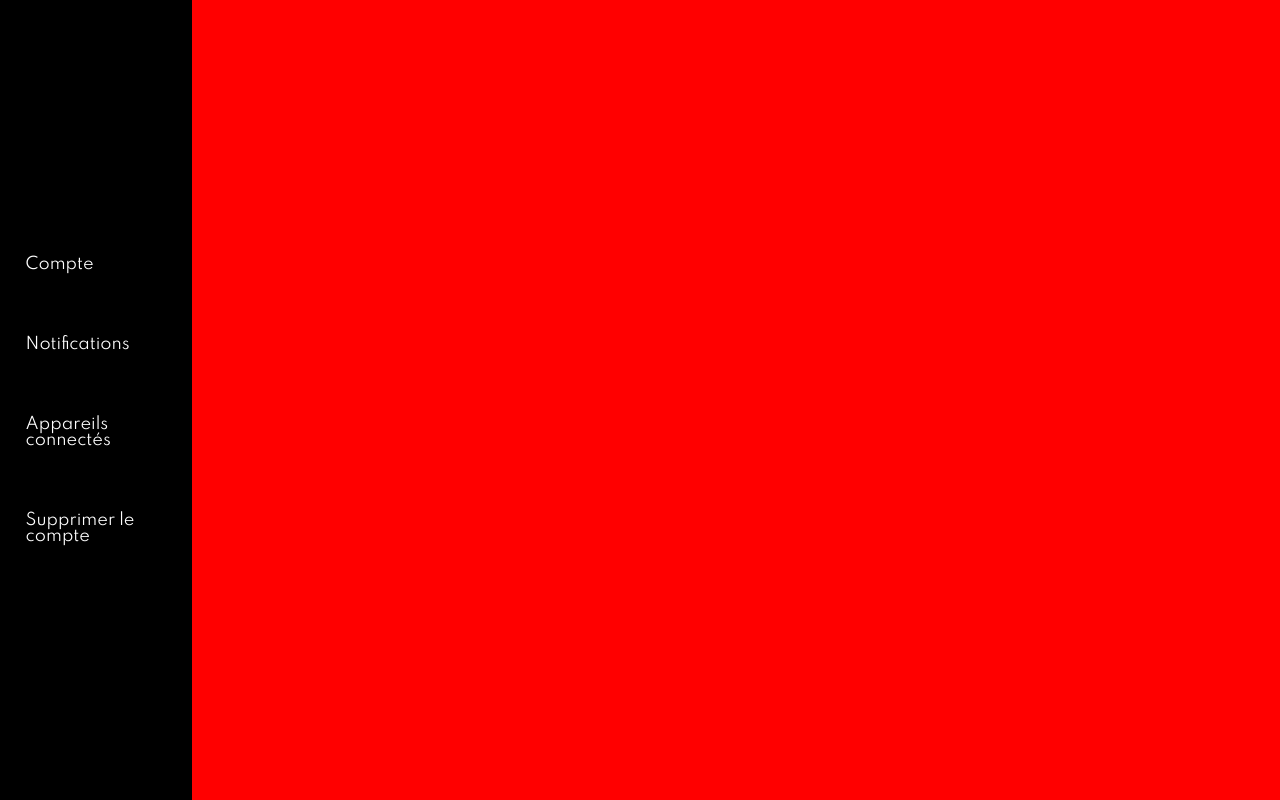
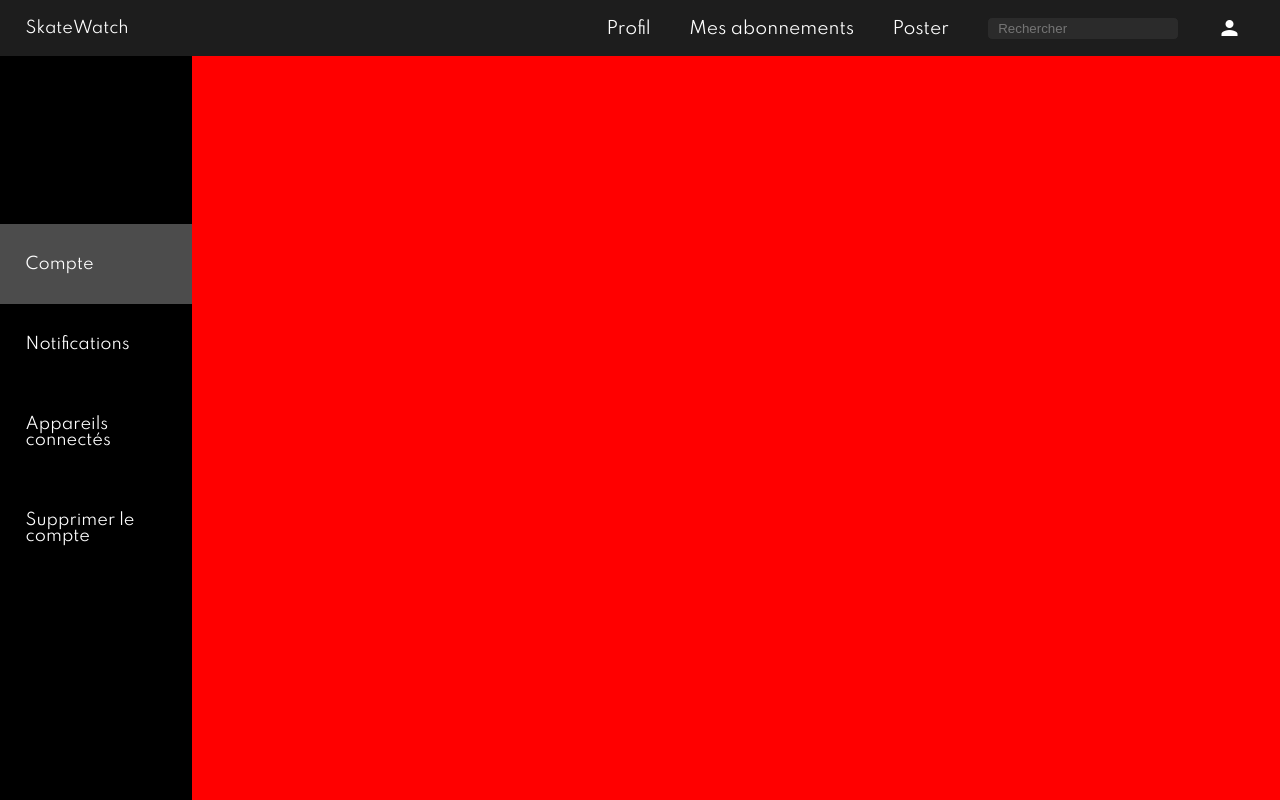
Before and after one commit to antoebtfr/skateflix-app-front, an Angular app: page /settings in a window 1280 px wide. Built offline with nearby package versions, Linux system fonts and the light colour scheme.

Commit message:
chores: fix

```diff
--- a/src/app/pages/settings/settings.component.html
+++ b/src/app/pages/settings/settings.component.html
@@ -1,10 +1,13 @@
+<app-navbar></app-navbar>
+
 <section id="settings-body">
+
   <div id="list-container">
     <ul>
-      <li (click)="changeClicked('compte')"[ngClass]="clicked === 'compte' ? 'isSelected' : '' ">Compte</li>
-      <li (click)="changeClicked('notif')"[ngClass]="clicked === 'notif' ? 'isSelected' : '' ">Notifications</li>
-      <li (click)="changeClicked('app-con')"[ngClass]="clicked === 'app-con' ? 'isSelected' : '' ">Appareils connectés</li>
-      <li (click)="changeClicked('delete-acc')"[ngClass]="clicked === 'delete-acc' ? 'isSelected' : '' ">Supprimer le compte</li>
+      <li (click)="changeClicked('compte')"[ngClass]="isSelected === 'compte' ? 'isSelected' : '' ">Compte</li>
+      <li (click)="changeClicked('notif')"[ngClass]="isSelected=== 'notif' ? 'isSelected' : '' ">Notifications</li>
+      <li (click)="changeClicked('app-con')"[ngClass]="isSelected === 'app-con' ? 'isSelected' : '' ">Appareils connectés</li>
+      <li (click)="changeClicked('delete-acc')"[ngClass]="isSelected === 'delete-acc' ? 'isSelected' : '' ">Supprimer le compte</li>
     </ul>
   </div>
 </section>
--- a/src/app/pages/settings/settings.component.ts
+++ b/src/app/pages/settings/settings.component.ts
@@ -6,7 +6,7 @@ import { Component, OnInit } from '@angular/core';
   styleUrls: ['./settings.component.scss']
 })
 export class SettingsComponent implements OnInit {
-  public clicked = '';
+  public isSelected = 'compte';
 
   constructor() { }
 
@@ -14,8 +14,8 @@ export class SettingsComponent implements OnInit {
   }
 
   public changeClicked(x) {
-    this.clicked = '';
-    this.clicked = x ;
+    this.isSelected = '';
+    this.isSelected = x ;
   }
 
 }
--- a/src/app/pages/settings/settings.module.ts
+++ b/src/app/pages/settings/settings.module.ts
@@ -1,3 +1,4 @@
+import { SharedModule } from './../../shared/module/shared/shared.module';
 import { NgModule } from '@angular/core';
 import { CommonModule } from '@angular/common';
 
@@ -9,7 +10,8 @@ import { SettingsComponent } from './settings.component';
   declarations: [SettingsComponent],
   imports: [
     CommonModule,
-    SettingsRoutingModule
+    SettingsRoutingModule,
+    SharedModule
   ]
 })
 export class SettingsModule { }
```
